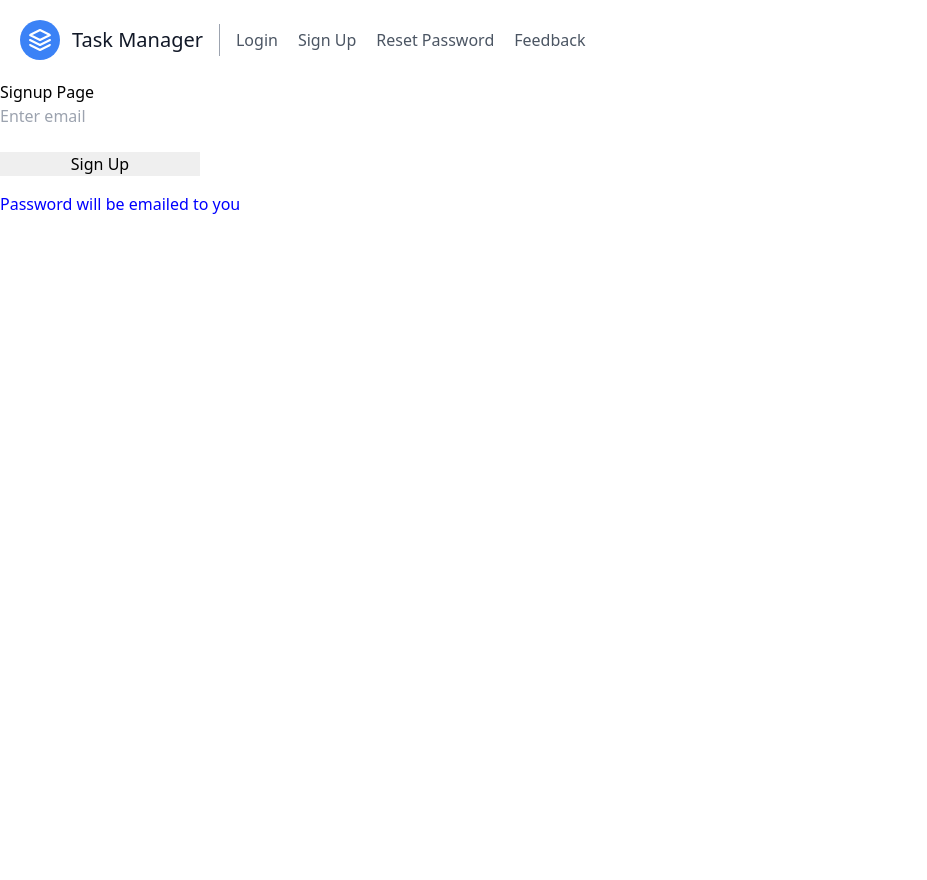
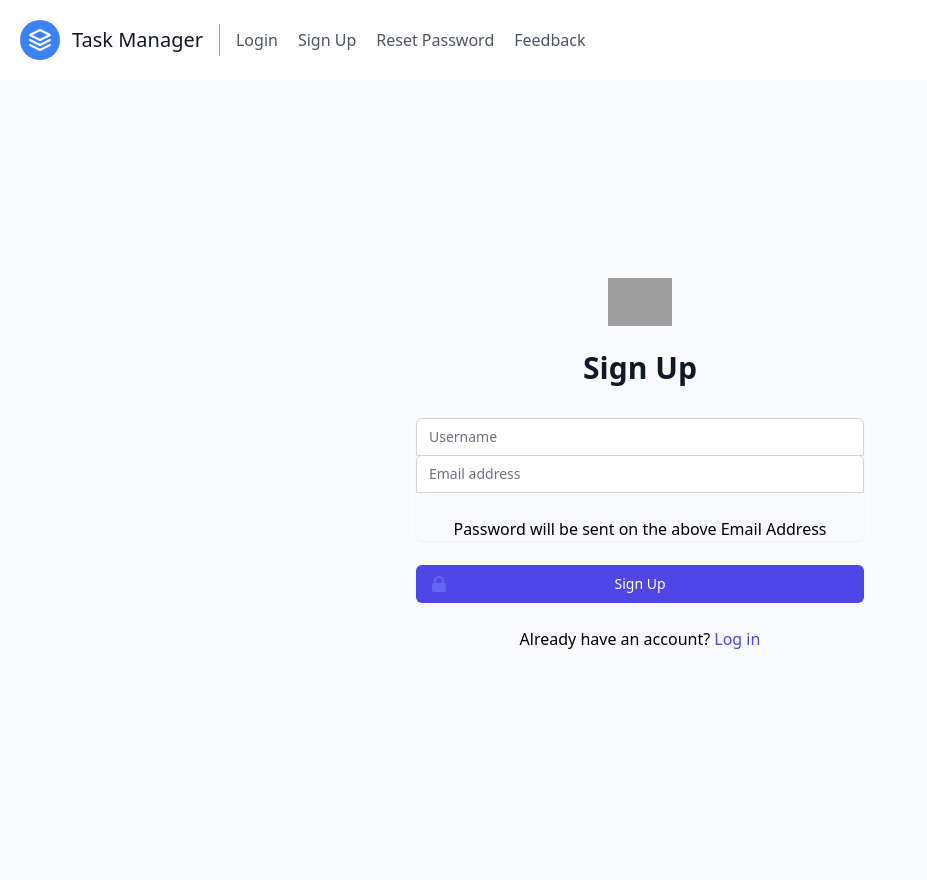
Before and after one commit to danyalbasar/todo_project, a Django app: page /usignup/ in a window 1280 px wide. Shown: the whole page, without its empty margins (0-927 px from the left). Before the commit the page ends 214 px from the top, so only its background shows below. Run offline with Django 3.2, Linux system fonts and the light colour scheme; grey boxes are pictures that could not be loaded.

Commit message:
Update usignup.html

```diff
--- a/todo_app/templates/usignup.html
+++ b/todo_app/templates/usignup.html
@@ -1,17 +1,52 @@
 {% extends 'base.html' %}
-{% block title %} Signup Page {% endblock %}
+{% block title %} Sign Up Page {% endblock %}
 
 {% block content %}
-	<h1>Signup Page</h1>
 
-<form method="POST">
-{% csrf_token %}
-	<input type="email" name="em" placeholder="Enter email" required>
-	<br><br>
-	<input type="submit" value="Sign Up" class="btn" style="width:200;">
-	<br>
-</form>
-	<h3 style="color:blue;">Password will be emailed to you</h3>
-	<span style="color:red;">{{ msg }}</span>
-
+<div class="min-h-screen flex items-center justify-center bg-gray-50 py-12 px-4 sm:px-6 lg:px-8">
+  <div class="max-w-md w-full space-y-8">
+    <div>
+      <img class="mx-auto h-12 w-auto" src="https://tailwindui.com/img/logos/workflow-mark-indigo-600.svg" alt="Workflow">
+      <h2 class="mt-6 text-center text-3xl font-extrabold text-gray-900">
+        Sign Up
+      </h2>
+    </div>
+    <form class="mt-8 space-y-6" action="#" method="POST">
+     {% csrf_token %}
+      <div class="rounded-md shadow-sm -space-y-px">
+	<div>
+          <label for="username" class="sr-only">Username</label>
+          <input id="username" name="user_name" type="text" required="" class="appearance-none rounded-none relative block w-full px-3 py-2 border border-gray-300 placeholder-gray-500 text-gray-900 rounded-t-md focus:outline-none focus:ring-indigo-500 focus:border-indigo-500 focus:z-10 sm:text-sm" placeholder="Username">
+        </div>
+        <div>
+          <label for="email-address" class="sr-only">Email address</label>
+          <input id="email-address" name="em" type="email" autocomplete="email" required="" class="appearance-none rounded-none relative block w-full px-3 py-2 border border-gray-300 placeholder-gray-500 text-gray-900 rounded-t-md focus:outline-none focus:ring-indigo-500 focus:border-indigo-500 focus:z-10 sm:text-sm" placeholder="Email address">
+		  <div class="text-grey-dark mt-6 text-center">
+		  Password will be sent on the above Email Address
+		  </div>
+        </div>
+      </div>
+      <div>
+        <button type="submit" class="group relative w-full flex justify-center py-2 px-4 border border-transparent text-sm font-medium rounded-md text-white bg-indigo-600 hover:bg-indigo-700 focus:outline-none focus:ring-2 focus:ring-offset-2 focus:ring-indigo-500">
+          <span class="absolute left-0 inset-y-0 flex items-center pl-3">
+            <!-- Heroicon name: solid/lock-closed -->
+            <svg class="h-5 w-5 text-indigo-500 group-hover:text-indigo-400" xmlns="http://www.w3.org/2000/svg" viewBox="0 0 20 20" fill="currentColor" aria-hidden="true">
+              <path fill-rule="evenodd" d="M5 9V7a5 5 0 0110 0v2a2 2 0 012 2v5a2 2 0 01-2 2H5a2 2 0 01-2-2v-5a2 2 0 012-2zm8-2v2H7V7a3 3 0 016 0z" clip-rule="evenodd"></path>
+            </svg>
+          </span>
+          Sign Up
+        </button>
+      </div>
+            <div class="text-grey-dark mt-6 text-center">
+                    Already have an account?
+                    <a class="font-medium text-indigo-600 hover:text-indigo-500" href="{% url 'user_login' %}">
+                        Log in
+                    </a>
+                </div>
+    </form>
+    <div class="font-medium text-red-600 hover:text-indigo-500 text-center">
+              {{ msg }}
+    </div>
+  </div>
+</div>
 {% endblock %}
```
